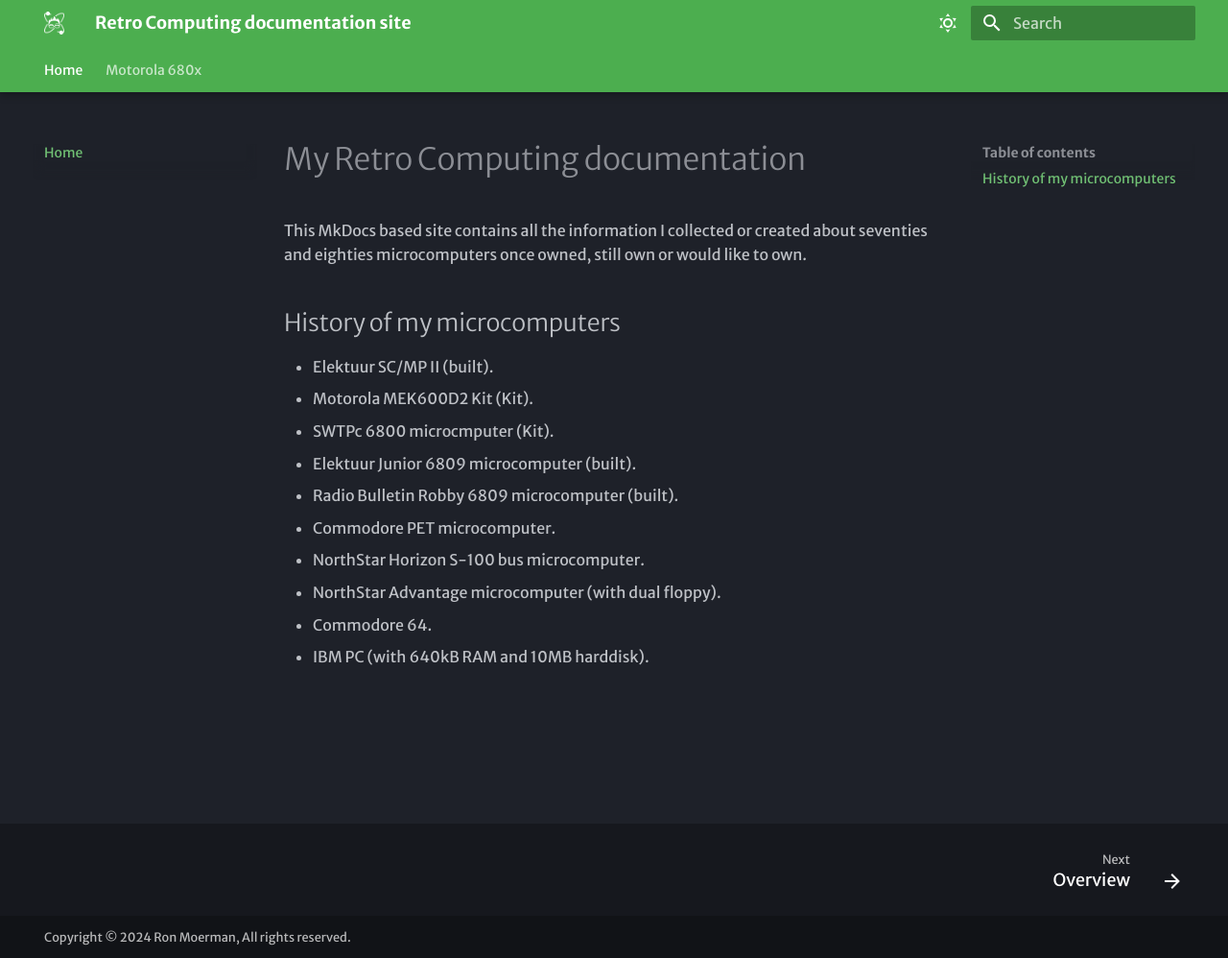
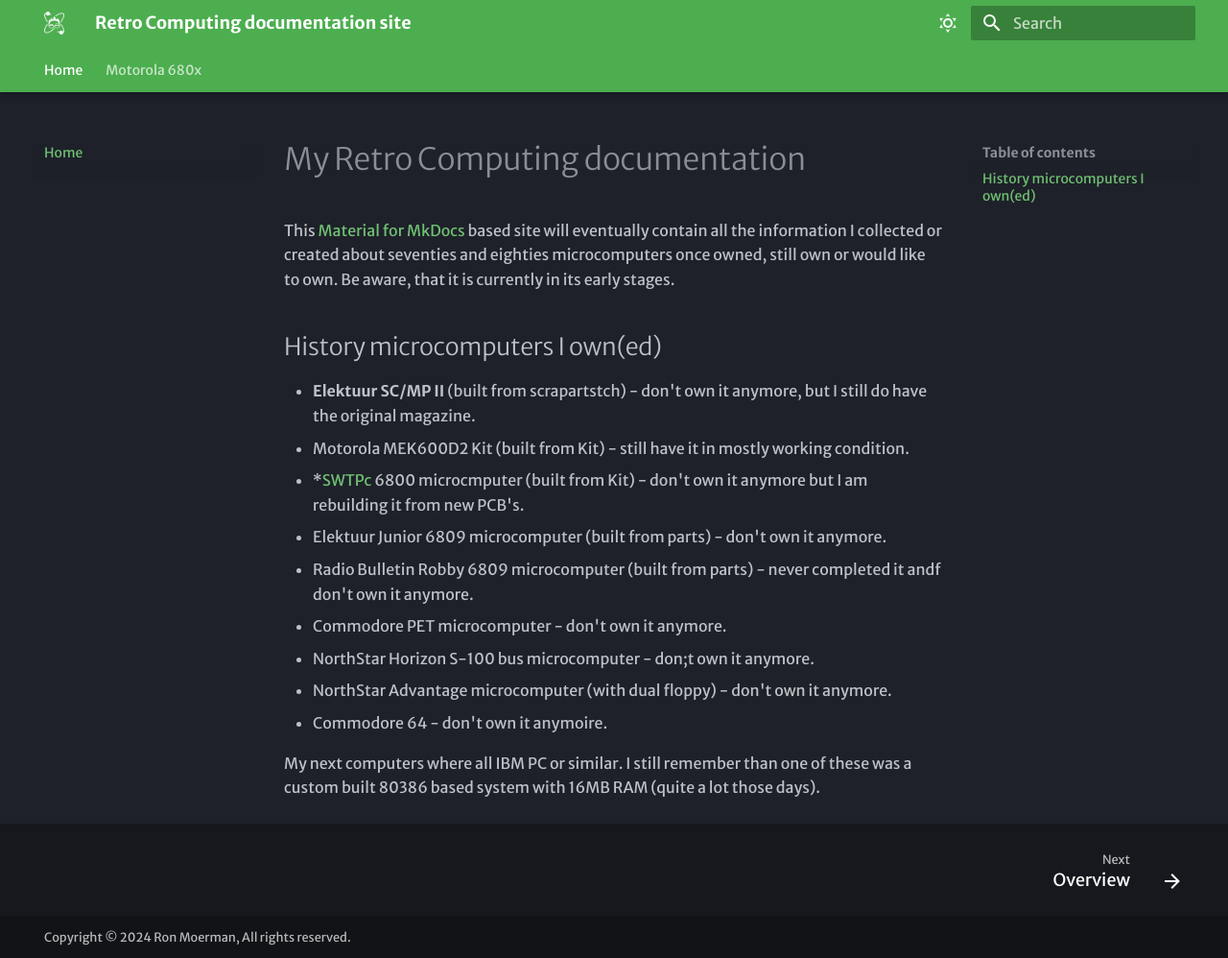
Before and after one commit to crazyelectron-io/mkdocs-retro-computing, an MkDocs documentation site: the page built from docs/index.md, in a window 1280 px wide and 998 px high. Shown: the whole window at 96% size. Built offline with MkDocs 1.6.1 and Material for MkDocs 9.7.7, drawn with Linux system fonts in a browser that asks for light colours; some web fonts are replaced.

Commit message:
Split MEK6800D2 page
Signed-off-by: Ron Moerman <ron@crazyelectron.io>

```diff
--- a/docs/index.md
+++ b/docs/index.md
@@ -1,16 +1,19 @@
 # My Retro Computing documentation
 
-This MkDocs based site contains all the information I collected or created about seventies and eighties microcomputers once owned, still own or would like to own.
+This [Material for MkDocs](https://squidfunk.github.io/mkdocs-material/) based site will eventually contain all the information I collected or created about seventies and eighties microcomputers once owned, still own or would like to own.
+Be aware, that it is currently in its early stages.
 
-## History of my microcomputers
+## History microcomputers I own(ed)
 
-* Elektuur SC/MP II (built).
-* Motorola MEK600D2 Kit (Kit).
-* SWTPc 6800 microcmputer (Kit).
-* Elektuur Junior 6809 microcomputer (built).
-* Radio Bulletin Robby 6809 microcomputer (built).
-* Commodore PET microcomputer.
-* NorthStar Horizon S-100 bus microcomputer.
-* NorthStar Advantage microcomputer (with dual floppy).
-* Commodore 64.
-* IBM PC (with 640kB RAM and 10MB harddisk).
+* __Elektuur SC/MP II__ (built from scrapartstch) - don't own it anymore, but I still do have the original magazine.
+* Motorola MEK600D2 Kit (built from Kit) - still have it in mostly working condition.
+* *[SWTPc](South West Technical Products Corporation) 6800 microcmputer (built from Kit) - don't own it anymore but I am rebuilding it from new PCB's.
+* Elektuur Junior 6809 microcomputer (built from parts) - don't own it anymore.
+* Radio Bulletin Robby 6809 microcomputer (built from parts) - never completed it andf don't own it anymore.
+* Commodore PET microcomputer - don't own it anymore.
+* NorthStar Horizon S-100 bus microcomputer - don;t own it anymore.
+* NorthStar Advantage microcomputer (with dual floppy) - don't own it anymore.
+* Commodore 64 - don't own it anymoire.
+
+My next computers where all IBM PC or similar.
+I still remember than one of these was a custom built 80386 based system with 16MB RAM (quite a lot those days).
--- a/mkdocs.yml
+++ b/mkdocs.yml
@@ -39,6 +39,7 @@
   - Home: index.md
   - Motorola 680x:
     - Overview: M680x/index.md
+    - MEK6800D2: M680x/MEK6800D2/index.md
 
 markdown_extensions:
   - attr_list
@@ -60,6 +61,12 @@
       alternate_style: true
   - admonition
   - pymdownx.details
+  - abbr
+  - pymdownx.pathconverter:
+      base_path: '' # default: ''
+      relative_path: '' # default ''
+      absolute: true # default: false
+      tags: 'a script img link object embed'
 
 copyright: Copyright &copy; 2024 Ron Moerman, All rights reserved.
 
```
Also changed, not shown: docs/M680x/MEK6800D2/index.md (added, +31 -0 lines), docs/M680x/index.md (+0 -24 lines).
